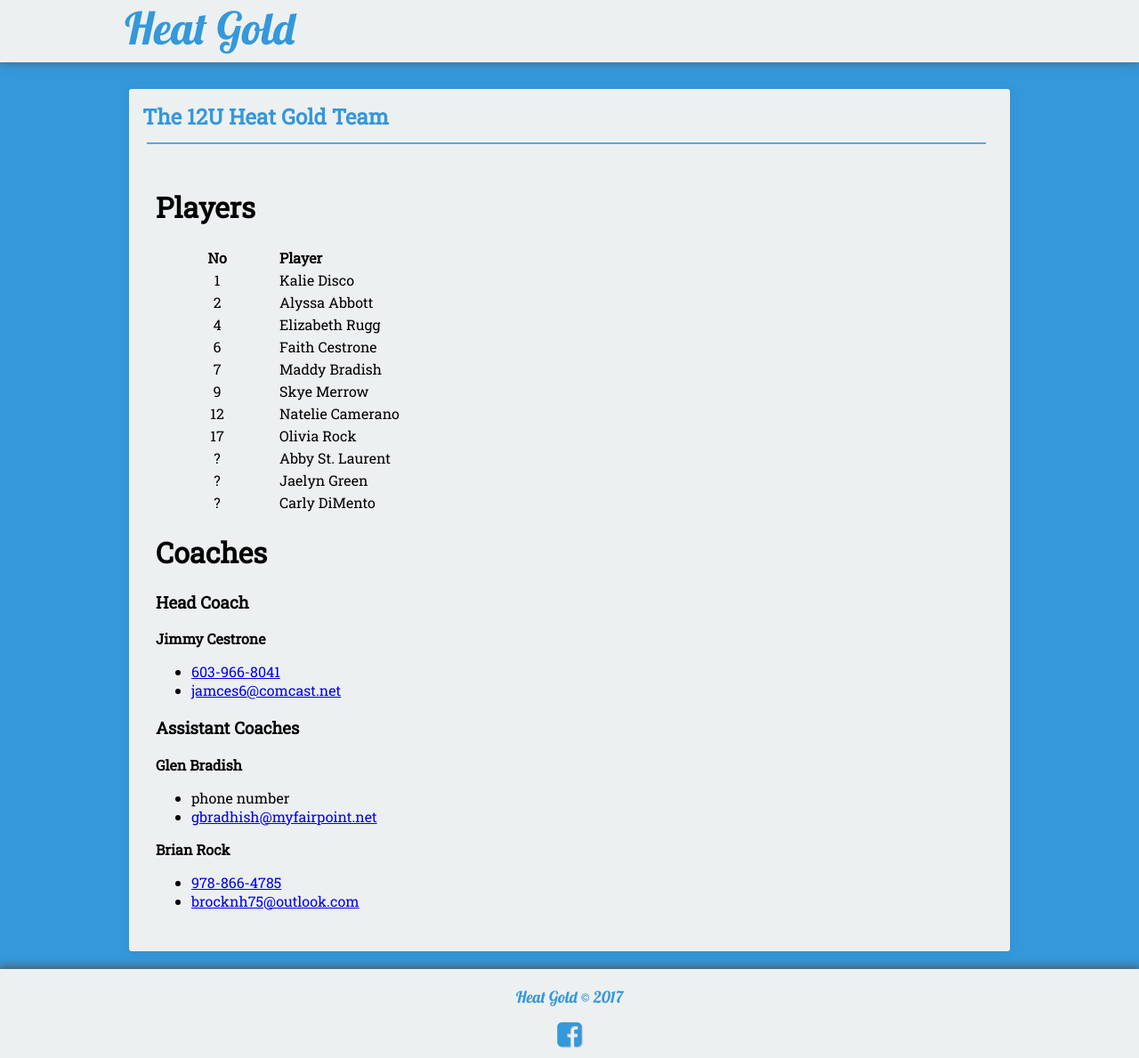
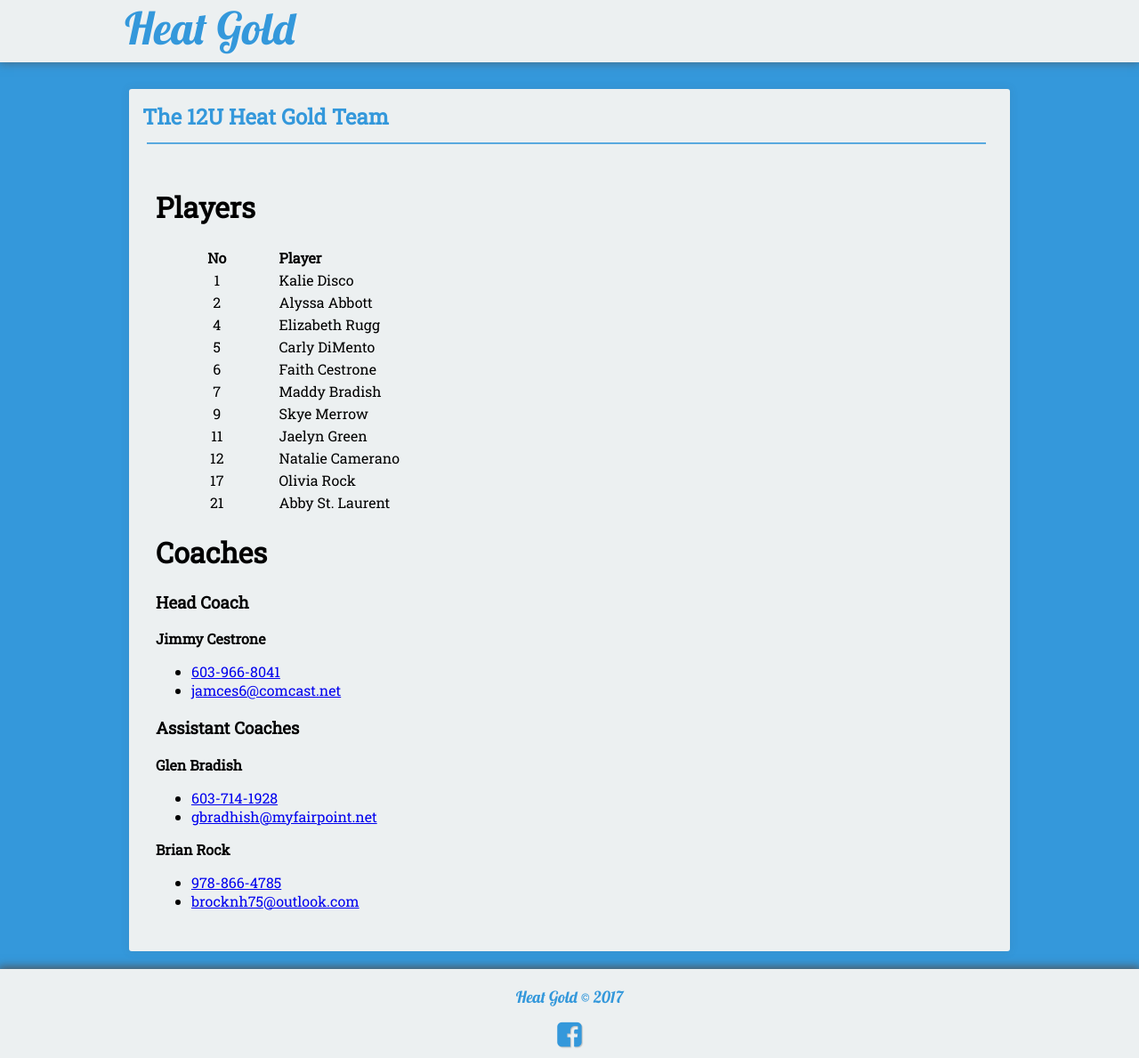
Before and after one commit to seanmerrow/ecf, a Jekyll site: the page built from coaches/index.md, in a window 1280 px wide. Shown: the whole page at 89% size. Built offline with Jekyll 4.4.1, drawn with Linux system fonts in a browser that asks for light colours; nearby versions of some CDN libraries.

Commit message:
Update index.md

```diff
--- a/coaches/index.md
+++ b/coaches/index.md
@@ -11,14 +11,14 @@ permalink: /coaches/
 | 1  |Kalie Disco|
 | 2  |Alyssa Abbott|
 | 4  |Elizabeth Rugg|
+| 5  |Carly DiMento|
 | 6  |Faith Cestrone|
 | 7  |Maddy Bradish|
 | 9  |Skye Merrow|
-| 12 |Natelie Camerano|
+| 11 |Jaelyn Green|
+| 12 |Natalie Camerano|
 | 17 |Olivia Rock|
-| ?  |Abby St. Laurent|
-| ?  |Jaelyn Green|
-| ?  |Carly DiMento|
+| 21 |Abby St. Laurent|
 
 # Coaches
 ### Head Coach
@@ -28,7 +28,7 @@ permalink: /coaches/
 
 ### Assistant Coaches
 **Glen Bradish**
-* phone number
+* [603-714-1928](tel:+1-603-714-1928)
 * [gbradhish@myfairpoint.net](mailto:bbradish@myfairpoint.net)
 
 **Brian Rock**
```
